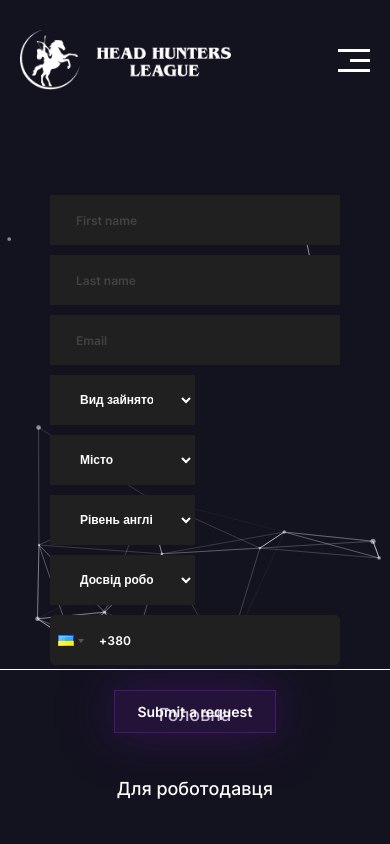
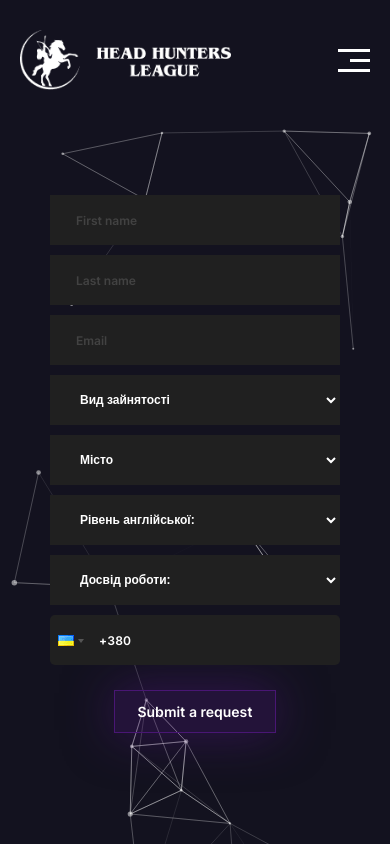
Before and after one commit to Valerkaa/HRAgency, a React (Create React App) app: page /employer in a window 390 px wide. Shown: the top 844 px of the page. Built offline with nearby package versions, Linux system fonts and the light colour scheme.

Commit message:
Fixed contact form

```diff
--- a/src/components/GlobalComponents/Form/form.module.scss
+++ b/src/components/GlobalComponents/Form/form.module.scss
@@ -187,3 +187,11 @@ option{
     max-width: 345px;
   }
 }
+@media (max-width: 753px){
+  .formSend select{
+    width: 100%;
+  }
+  .formWrap{
+    height: 100vh;
+  }
+}
```
